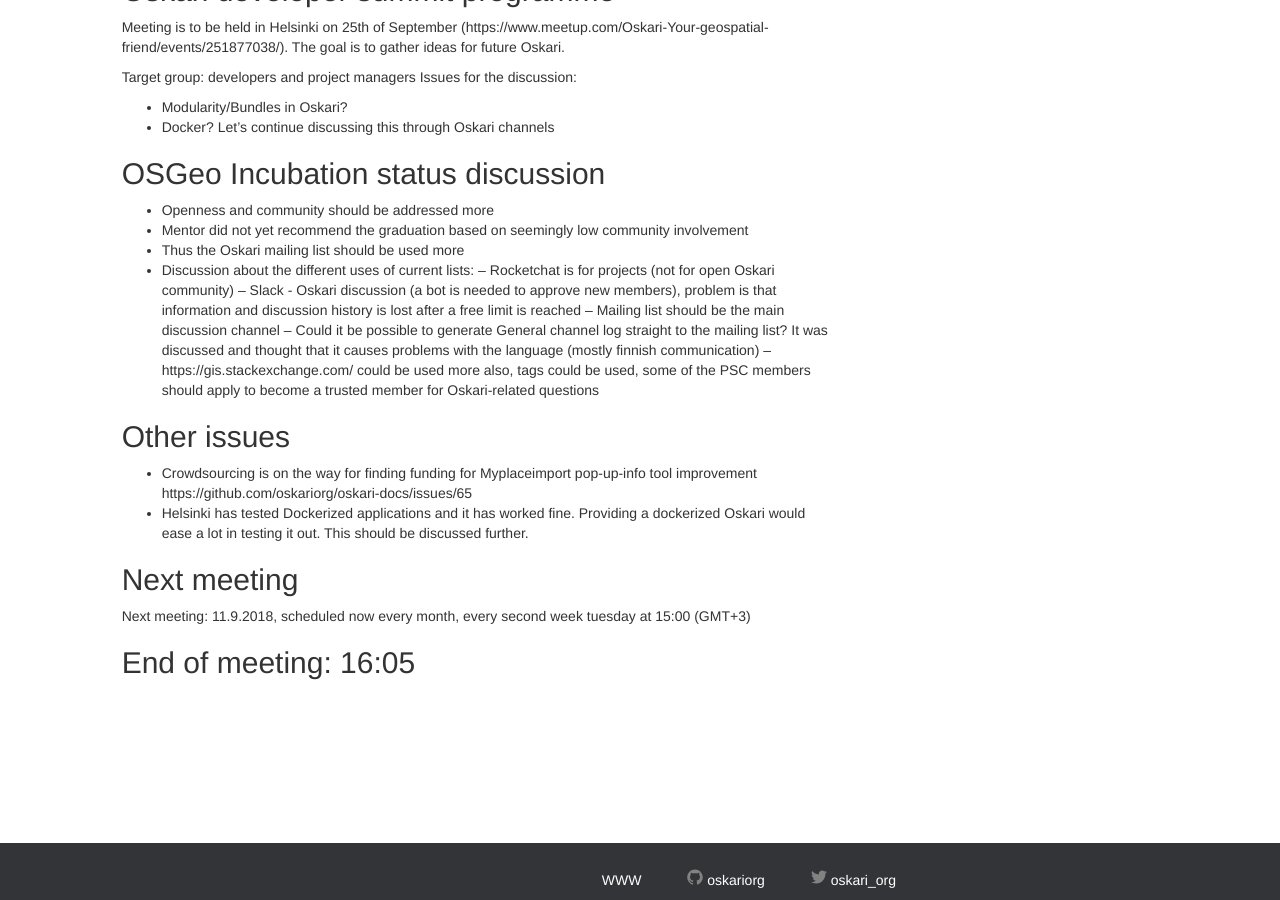
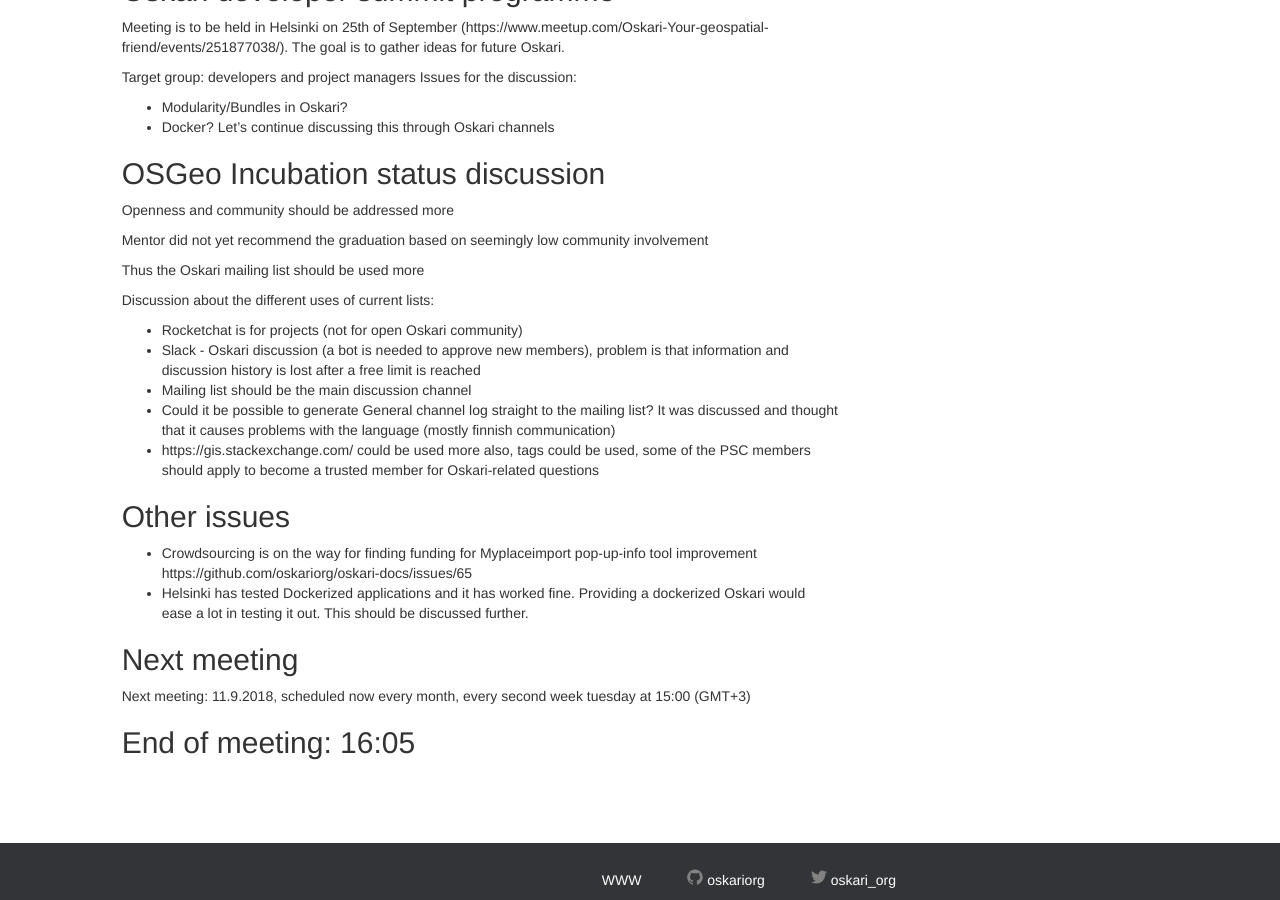
Before and after one commit to oskariorg/oskariorg.github.io, a Jekyll site: the page built from _posts/2018-08-14-PSC_August_2018.md, in a window 1280 px wide and 900 px high, scrolled down 1438 px. Built offline with Jekyll 4.4.1, drawn with Linux system fonts in a browser that asks for light colours; nearby versions of some CDN libraries.

```diff
--- a/_posts/2018-08-14-PSC_August_2018.md
+++ b/_posts/2018-08-14-PSC_August_2018.md
@@ -82,15 +82,18 @@ Let’s continue discussing this through Oskari channels
 
 
 ## OSGeo Incubation status discussion
-- Openness and community should be addressed more
-- Mentor did not yet recommend the graduation based on seemingly low community involvement
-- Thus the Oskari mailing list should be used more
-- Discussion about the different uses of current lists:
--- Rocketchat is for projects (not for open Oskari community)
--- Slack - Oskari discussion (a bot is needed to approve new members), problem is that information and discussion history is lost after a free limit is reached
--- Mailing list should be the main discussion channel
--- Could it be possible to generate General channel log straight to the mailing list? It was discussed and thought that it causes problems with the language (mostly finnish communication)
--- https://gis.stackexchange.com/  could be used more also, tags could be used, some of the PSC members should apply to become a trusted member for Oskari-related questions
+Openness and community should be addressed more
+
+Mentor did not yet recommend the graduation based on seemingly low community involvement
+
+Thus the Oskari mailing list should be used more
+
+Discussion about the different uses of current lists:
+- Rocketchat is for projects (not for open Oskari community)
+- Slack - Oskari discussion (a bot is needed to approve new members), problem is that information and discussion history is lost after a free limit is reached
+- Mailing list should be the main discussion channel
+- Could it be possible to generate General channel log straight to the mailing list? It was discussed and thought that it causes problems with the language (mostly finnish communication)
+- https://gis.stackexchange.com/  could be used more also, tags could be used, some of the PSC members should apply to become a trusted member for Oskari-related questions
 
 
 ## Other issues
```
